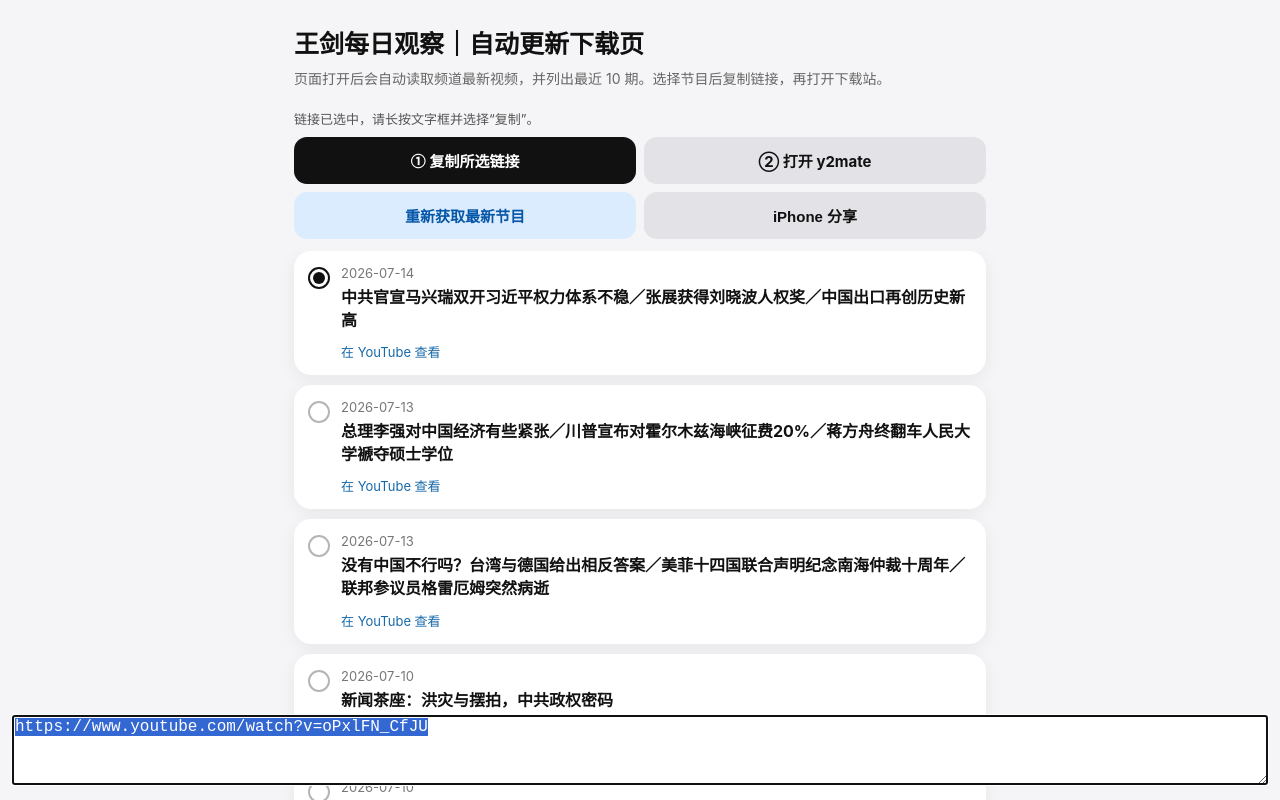
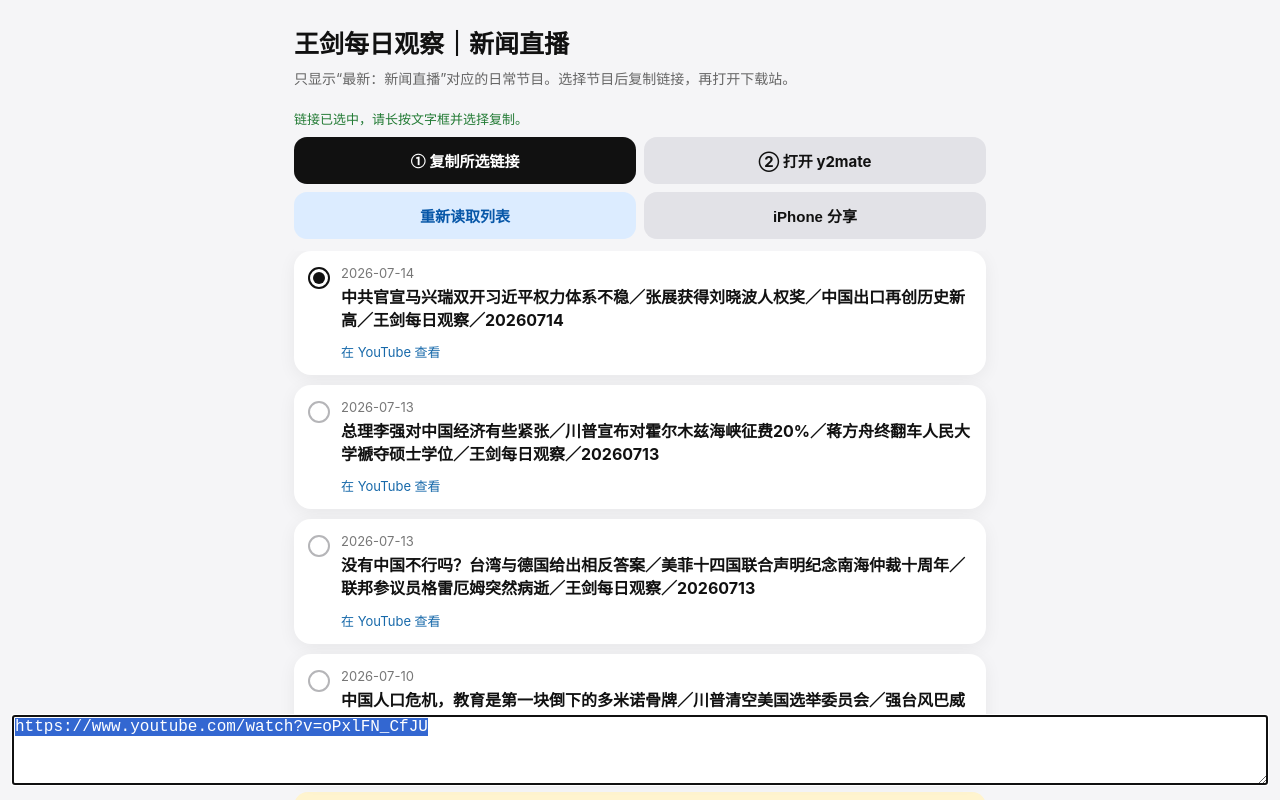
Before and after one commit to sfyangl/wangjian-audio-page, a plain HTML site: page index.html in a window 1280 px wide. Both pictures are taken after a click on the button "① 复制所选链接". Shown: the top 800 px of the page. Drawn offline with Linux system fonts and the light colour scheme; no server answers.

Commit message:
Use local cached news live list

```diff
--- a/index.html
+++ b/index.html
@@ -33,131 +33,68 @@ button,a.btn{border:0;border-radius:13px;padding:13px 10px;font-size:15px;font-w
 .ok{color:#237b35}
 @media(max-width:440px){.actions{grid-template-columns:1fr}}
 @media(prefers-color-scheme:dark){
- body{background:#111;color:#fff} .toolbar{background:rgba(17,17,17,.94)} .sub,.state{color:#aaa}
- .card{background:#1c1c1e} .secondary{background:#333;color:#fff}
- .choice input:checked + .dot{border-color:#fff} .choice input:checked + .dot:after{background:#fff}
+ body{background:#111;color:#fff}.toolbar{background:rgba(17,17,17,.94)}.sub,.state{color:#aaa}
+ .card{background:#1c1c1e}.secondary{background:#333;color:#fff}
+ .choice input:checked + .dot{border-color:#fff}.choice input:checked + .dot:after{background:#fff}
  .note{background:#352d16;color:#f0d989}
 }
 </style>
 </head>
 <body>
 <main>
-<h1>王剑每日观察｜自动更新下载页</h1>
-<p class="sub">页面打开后会自动读取频道最新视频，并列出最近 10 期。选择节目后复制链接，再打开下载站。</p>
-
+<h1>王剑每日观察｜新闻直播</h1>
+<p class="sub">只显示“最新：新闻直播”对应的日常节目。选择节目后复制链接，再打开下载站。</p>
 <section class="toolbar">
-  <div class="state" id="state">正在获取最新节目……</div>
+  <div class="state" id="state">正在读取最新新闻直播……</div>
   <div class="actions">
     <button class="primary" id="copyBtn">① 复制所选链接</button>
     <a class="btn secondary" href="https://y2mate.gs/" target="_blank" rel="noopener">② 打开 y2mate</a>
-    <button class="refresh" id="refreshBtn">重新获取最新节目</button>
+    <button class="refresh" id="refreshBtn">重新读取列表</button>
     <button class="secondary" id="shareBtn">iPhone 分享</button>
   </div>
 </section>
-
 <section class="list" id="list"></section>
-
-<div class="note">
-  动态列表依赖 YouTube RSS 和公开 RSS 转换接口。若接口临时不可用，页面会显示内置备用列表。
-  y2mate 的广告或跳转不受本页面控制；不要安装配置描述文件、未知 App，也不要允许通知。
-</div>
+<div class="note">节目列表由本仓库的 <code>videos.json</code> 提供，不再依赖手机端第三方 RSS 转换接口。y2mate 的广告和跳转不受本页面控制；不要安装配置描述文件或未知 App。</div>
 </main>
-
 <script>
-const CHANNEL_ID = "UC8UCbiPrm2zN9nZHKdTevZA";
-const RSS = `https://www.youtube.com/feeds/videos.xml?channel_id=${CHANNEL_ID}`;
-const API = `https://api.rss2json.com/v1/api.json?rss_url=${encodeURIComponent(RSS)}`;
-const fallback = [{"date": "2026-07-14", "title": "中共官宣马兴瑞双开习近平权力体系不稳／张展获得刘晓波人权奖／中国出口再创历史新高", "url": "https://www.youtube.com/watch?v=oPxlFN_CfJU"}, {"date": "2026-07-13", "title": "总理李强对中国经济有些紧张／川普宣布对霍尔木兹海峡征费20%／蒋方舟终翻车人民大学褫夺硕士学位", "url": "https://www.youtube.com/watch?v=lnjlULQPDH0"}, {"date": "2026-07-13", "title": "没有中国不行吗？台湾与德国给出相反答案／美菲十四国联合声明纪念南海仲裁十周年／联邦参议员格雷厄姆突然病逝", "url": "https://www.youtube.com/watch?v=j-S97XR02FQ"}, {"date": "2026-07-10", "title": "新闻茶座：洪灾与摆拍，中共政权密码", "url": "https://www.youtube.com/watch?v=XHF_z2pnvTQ"}, {"date": "2026-07-10", "title": "中国人口危机，教育是第一块倒下的多米诺骨牌／川普清空美国选举委员会／强台风巴威已经到台湾", "url": "https://www.youtube.com/watch?v=wicd5ZeQMBA"}];
-
-const listEl = document.getElementById("list");
-const stateEl = document.getElementById("state");
-
-function fmtDate(value) {
-  const d = new Date(value);
-  if (isNaN(d)) return "";
-  return d.toLocaleDateString("zh-CN", {year:"numeric",month:"2-digit",day:"2-digit"});
+const DATA_URL="./videos.json";
+const fallback=[
+ {"date":"2026-07-14","title":"中共官宣马兴瑞双开习近平权力体系不稳／张展获得刘晓波人权奖／中国出口再创历史新高／王剑每日观察／20260714","url":"https://www.youtube.com/watch?v=oPxlFN_CfJU"},
+ {"date":"2026-07-13","title":"总理李强对中国经济有些紧张／川普宣布对霍尔木兹海峡征费20%／蒋方舟终翻车人民大学褫夺硕士学位／王剑每日观察／20260713","url":"https://www.youtube.com/watch?v=lnjlULQPDH0"},
+ {"date":"2026-07-13","title":"没有中国不行吗？台湾与德国给出相反答案／美菲十四国联合声明纪念南海仲裁十周年／联邦参议员格雷厄姆突然病逝／王剑每日观察／20260713","url":"https://www.youtube.com/watch?v=j-S97XR02FQ"}
+];
+const listEl=document.getElementById("list");
+const stateEl=document.getElementById("state");
+function fmtDate(v){const d=new Date(v);return isNaN(d)?"":d.toLocaleDateString("zh-CN",{year:"numeric",month:"2-digit",day:"2-digit"});}
+function esc(v){return String(v||"").replace(/&/g,"&amp;").replace(/</g,"&lt;").replace(/>/g,"&gt;").replace(/"/g,"&quot;");}
+function render(items,source){
+ listEl.innerHTML="";
+ items.slice(0,10).forEach((v,i)=>{
+  const card=document.createElement("article");card.className="card";
+  const title=esc(v.title||"未命名节目");const url=esc(v.url||v.link);const date=esc(v.date||fmtDate(v.pubDate));
+  card.innerHTML=`<label class="choice"><input type="radio" name="video" value="${url}" data-title="${title}" ${i===0?"checked":""}><span class="dot"></span><span class="content"><time>${date}</time><strong>${title}</strong></span></label><a class="watch" href="${url}" target="_blank" rel="noopener">在 YouTube 查看</a>`;
+  listEl.appendChild(card);
+ });
+ stateEl.className="state ok";
+ stateEl.textContent=source==="live"?`列表读取成功：显示 ${Math.min(items.length,10)} 期新闻直播`:"当前显示内置备用列表";
 }
-
-function render(items, source) {
-  listEl.innerHTML = "";
-  items.slice(0,10).forEach((v,i) => {
-    const card = document.createElement("article");
-    card.className = "card";
-    const title = (v.title || "未命名节目").replace(/</g,"&lt;").replace(/>/g,"&gt;");
-    const url = v.url || v.link;
-    const date = v.date || fmtDate(v.pubDate);
-    card.innerHTML = `
-      <label class="choice">
-        <input type="radio" name="video" value="${url}" data-title="${title}" ${i===0?"checked":""}>
-        <span class="dot"></span>
-        <span class="content"><time>${date}</time><strong>${title}</strong></span>
-      </label>
-      <a class="watch" href="${url}" target="_blank" rel="noopener">在 YouTube 查看</a>`;
-    listEl.appendChild(card);
-  });
-  stateEl.className = "state ok";
-  stateEl.textContent = source === "live"
-    ? `已自动更新：显示最新 ${Math.min(items.length,10)} 期`
-    : "实时接口暂不可用，当前显示备用列表";
+async function loadLatest(){
+ stateEl.className="state";stateEl.textContent="正在读取最新新闻直播……";
+ try{
+  const r=await fetch(`${DATA_URL}?t=${Date.now()}`,{cache:"no-store"});if(!r.ok)throw new Error("HTTP "+r.status);
+  const data=await r.json();const items=Array.isArray(data)?data:data.items;
+  if(!Array.isArray(items)||!items.length)throw new Error("无节目数据");render(items,"live");
+ }catch(e){render(fallback,"fallback");stateEl.className="state error";stateEl.textContent="列表文件暂不可用，当前显示内置备用列表";}
 }
-
-async function loadLatest() {
-  stateEl.className = "state";
-  stateEl.textContent = "正在获取最新节目……";
-  try {
-    const r = await fetch(API, {cache:"no-store"});
-    if (!r.ok) throw new Error("HTTP " + r.status);
-    const data = await r.json();
-    if (data.status !== "ok" || !Array.isArray(data.items) || !data.items.length) throw new Error("无节目数据");
-    const items = data.items
-      .filter(x =>
-        x.link &&
-        x.link.includes("youtube.com/watch") &&
-        x.title.includes("新闻直播")
-      )
-      .map(x => ({
-        title:x.title,
-        url:x.link,
-        pubDate:x.pubDate
-      }));
-    if (!items.length) throw new Error("没有可用视频");
-    render(items, "live");
-  } catch(e) {
-    render(fallback, "fallback");
-    stateEl.className = "state error";
-  }
+function selected(){return document.querySelector('input[name="video"]:checked');}
+async function copySelected(){
+ const el=selected();if(!el)return;
+ try{await navigator.clipboard.writeText(el.value);stateEl.className="state ok";stateEl.textContent="复制成功。现在点“② 打开 y2mate”。";}
+ catch(e){const ta=document.createElement("textarea");ta.value=el.value;ta.style.position="fixed";ta.style.bottom="15px";ta.style.left="12px";ta.style.width="calc(100% - 24px)";ta.style.height="70px";ta.style.fontSize="16px";ta.style.zIndex="9999";document.body.appendChild(ta);ta.focus();ta.select();ta.setSelectionRange(0,ta.value.length);stateEl.textContent="链接已选中，请长按文字框并选择复制。";}
 }
-
-function selected() {
-  return document.querySelector('input[name="video"]:checked');
-}
-
-async function copySelected() {
-  const el = selected();
-  if (!el) return;
-  try {
-    await navigator.clipboard.writeText(el.value);
-    stateEl.className = "state ok";
-    stateEl.textContent = "复制成功。现在点“② 打开 y2mate”。";
-  } catch(e) {
-    const ta=document.createElement("textarea");
-    ta.value=el.value; ta.style.position="fixed"; ta.style.bottom="15px"; ta.style.left="12px";
-    ta.style.width="calc(100% - 24px)"; ta.style.height="70px"; ta.style.fontSize="16px"; ta.style.zIndex="9999";
-    document.body.appendChild(ta); ta.focus(); ta.select(); ta.setSelectionRange(0,ta.value.length);
-    stateEl.className = "state";
-    stateEl.textContent = "链接已选中，请长按文字框并选择“复制”。";
-  }
-}
-
-document.getElementById("copyBtn").addEventListener("click", copySelected);
-document.getElementById("refreshBtn").addEventListener("click", loadLatest);
-document.getElementById("shareBtn").addEventListener("click", async () => {
-  const el=selected(); if(!el) return;
-  if(navigator.share) {
-    try { await navigator.share({title:el.dataset.title,url:el.value}); } catch(e) {}
-  } else copySelected();
-});
-
+document.getElementById("copyBtn").addEventListener("click",copySelected);
+document.getElementById("refreshBtn").addEventListener("click",loadLatest);
+document.getElementById("shareBtn").addEventListener("click",async()=>{const el=selected();if(!el)return;if(navigator.share){try{await navigator.share({title:el.dataset.title,url:el.value});}catch(e){}}else copySelected();});
 loadLatest();
 </script>
 </body>
```
